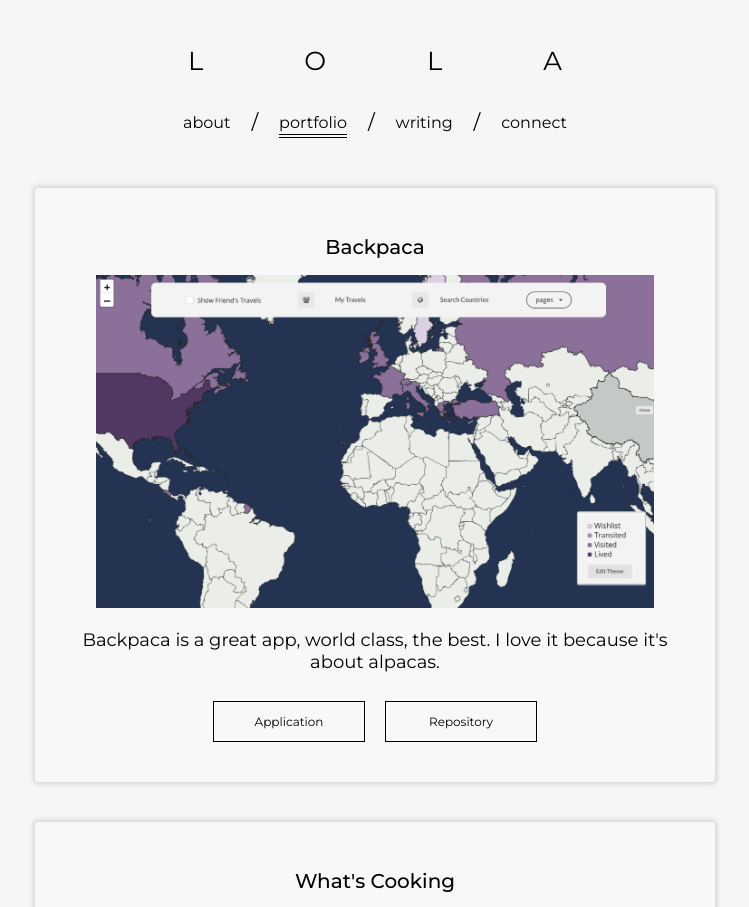
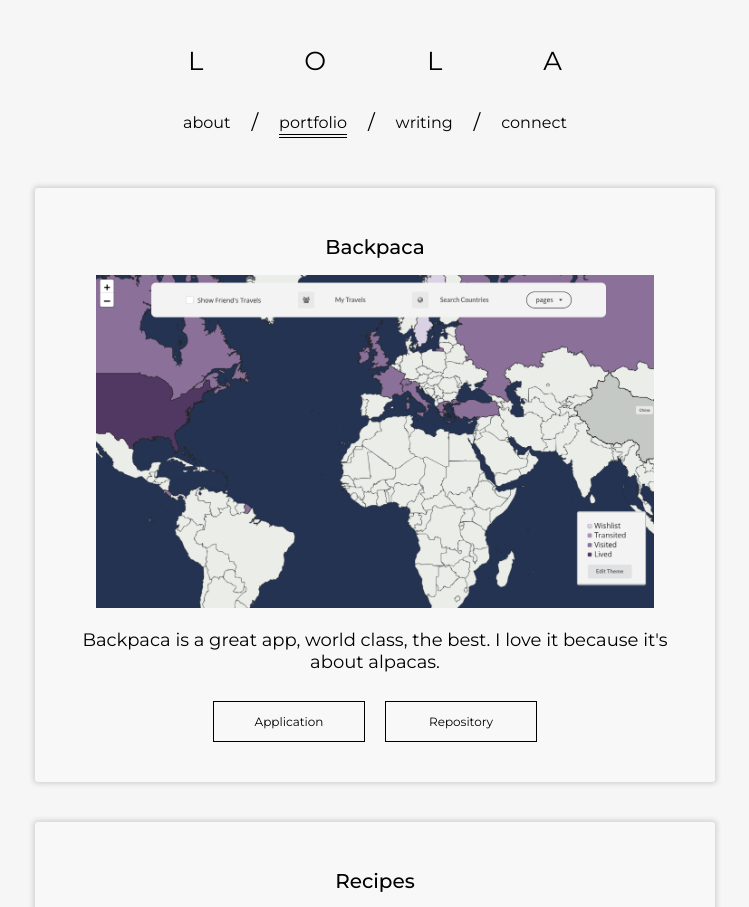
Before and after one commit to lolax/portfolio, a Vue app: page /portfolio in a window 1280 px wide. Shown: the top 907 px of the page, without its empty margins (265-1014 px from the left). Built offline with nearby package versions, Linux system fonts and the light colour scheme; what vue-progressive-image would draw is missing.

Commit message:
Updated links in project data

```diff
--- a/src/components/portfolio/projectData.js
+++ b/src/components/portfolio/projectData.js
@@ -8,16 +8,16 @@ const projectData = [
   },
   {
     id: 2,
-    name: 'What\'s Cooking',
+    name: 'Recipes',
     description: 'What\'s Cooking is a great app, world class, the best. I love it because it\'s about food.',
-    links: [{text: 'Application', href: 'https://whatscookin.netlify.com/', id: 'cookin-app'}, {text: 'Repository', href: 'https://github.com/lolax/L-L-Recipes', id: 'cookin-repo'}],
+    links: [{text: 'Application', href: 'https://recipes.lola.codes/', id: 'cookin-app'}, {text: 'Repository', href: 'https://github.com/lolax/L-L-Recipes', id: 'cookin-repo'}],
     gif: 'recipes.png'
   },
   {
     id: 3,
     name: 'Notes',
     description: 'Notes is a great app, world class, the best. I love it because it\'s about notes.',
-    links: [{text: 'Application', href: 'https://lola-notes.surge.sh/', id: 'notes-app'}, {text: 'Backend Repository', href: 'https://github.com/lolax/back-end-project-week', id: 'notes-backend'}, {text: 'Frontend Repository', href: 'https://github.com/lolax/notes-frontend', id: 'notes-frontend'}],
+    links: [{text: 'Application', href: 'https://notes.lola.codes/', id: 'notes-app'}, {text: 'Backend Repository', href: 'https://github.com/lolax/back-end-project-week', id: 'notes-backend'}, {text: 'Frontend Repository', href: 'https://github.com/lolax/notes-frontend', id: 'notes-frontend'}],
     gif: 'notes.png'
   },
 ]
```
